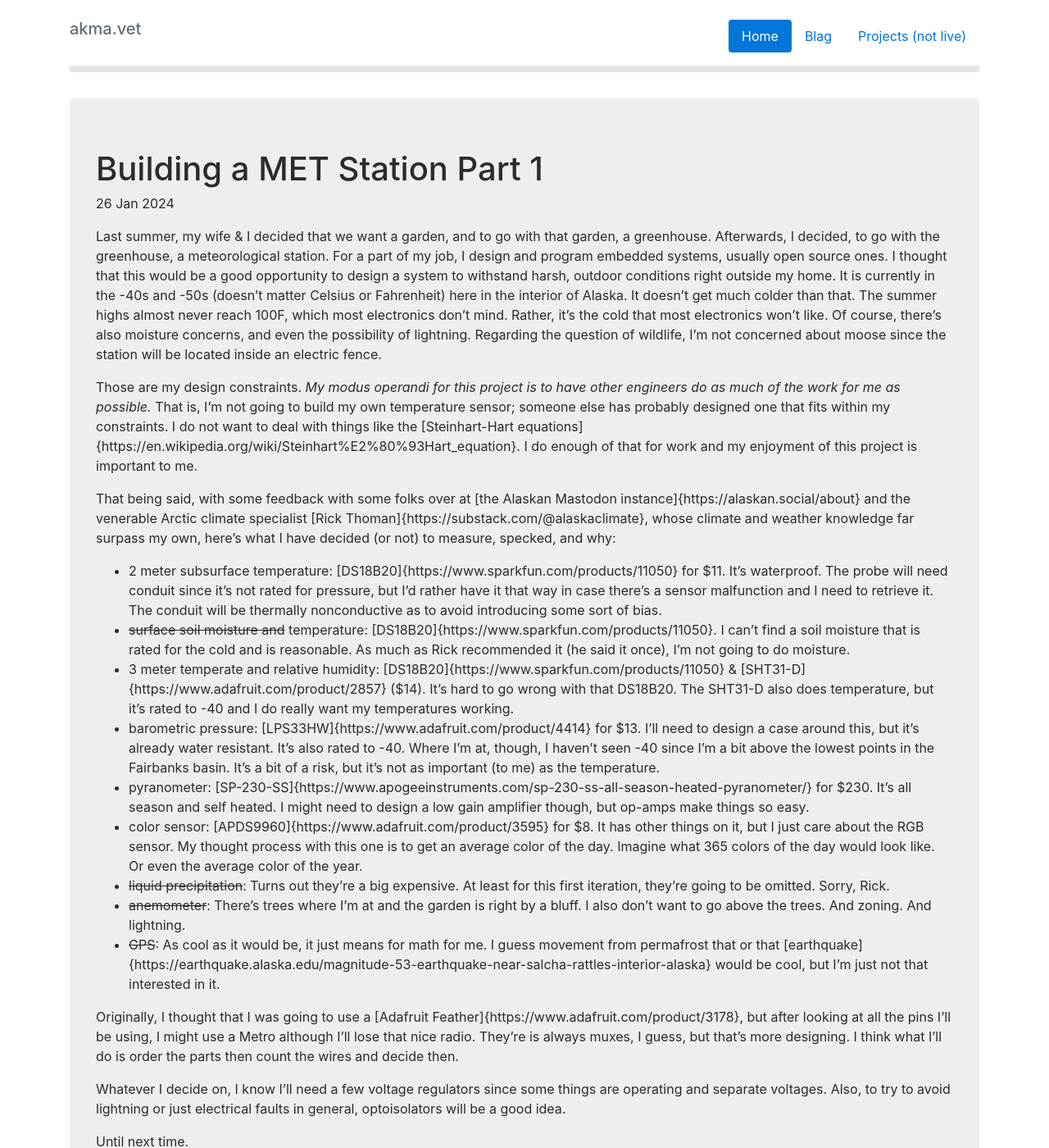
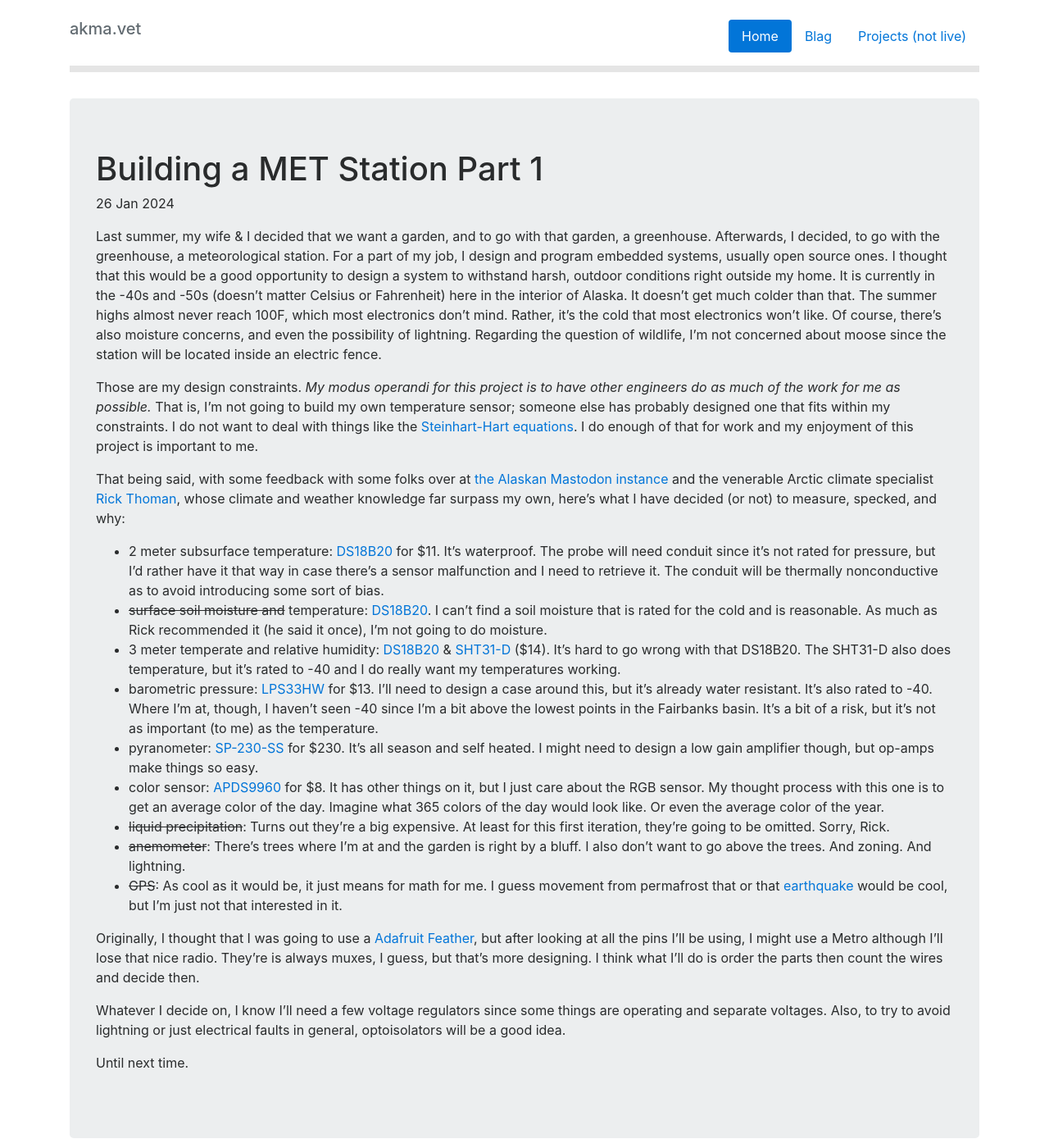
Before and after one commit to b0ndman/b0ndman.github.io, a Jekyll site: the page built from _posts/2024-01-26-building-a-met-station-part-1.md, in a window 1280 px wide and 1400 px high. Shown: the whole window at 82% size. Built offline with Jekyll 4.4.1, drawn with Linux system fonts in a browser that asks for light colours; nearby versions of some CDN libraries.

Commit message:
wrong parens

```diff
--- a/_posts/2024-01-26-building-a-met-station-part-1.md
+++ b/_posts/2024-01-26-building-a-met-station-part-1.md
@@ -6,21 +6,21 @@ date: 2024-01-26
 
 Last summer, my wife & I decided that we want a garden, and to go with that garden, a greenhouse. Afterwards, I decided, to go with the greenhouse, a meteorological station. For a part of my job, I design and program embedded systems, usually open source ones. I thought that this would be a good opportunity to design a system to withstand harsh, outdoor conditions right outside my home. It is currently in the -40s and -50s (doesn't matter Celsius or Fahrenheit) here in the interior of Alaska. It doesn't get much colder than that. The summer highs almost never reach 100F, which most electronics don't mind. Rather, it's the cold that most electronics won't like. Of course, there's also moisture concerns, and even the possibility of lightning. Regarding the question of wildlife, I'm not concerned about moose since the station will be located inside an electric fence.
 
-Those are my design constraints. *My modus operandi for this project is to have other engineers do as much of the work for me as possible.* That is, I'm not going to build my own temperature sensor; someone else has probably designed one that fits within my constraints. I do not want to deal with things like the [Steinhart-Hart equations]{https://en.wikipedia.org/wiki/Steinhart%E2%80%93Hart_equation}. I do enough of that for work and my enjoyment of this project is important to me.
+Those are my design constraints. *My modus operandi for this project is to have other engineers do as much of the work for me as possible.* That is, I'm not going to build my own temperature sensor; someone else has probably designed one that fits within my constraints. I do not want to deal with things like the [Steinhart-Hart equations](https://en.wikipedia.org/wiki/Steinhart%E2%80%93Hart_equation). I do enough of that for work and my enjoyment of this project is important to me.
 
-That being said, with some feedback with some folks over at [the Alaskan Mastodon instance]{https://alaskan.social/about} and the venerable Arctic climate specialist [Rick Thoman]{https://substack.com/@alaskaclimate}, whose climate and weather knowledge far surpass my own, here's what I have decided (or not) to measure, specked, and why:
+That being said, with some feedback with some folks over at [the Alaskan Mastodon instance](https://alaskan.social/about) and the venerable Arctic climate specialist [Rick Thoman](https://substack.com/@alaskaclimate), whose climate and weather knowledge far surpass my own, here's what I have decided (or not) to measure, specked, and why:
 
-- 2 meter subsurface temperature: [DS18B20]{https://www.sparkfun.com/products/11050} for $11. It's waterproof. The probe will need conduit since it's not rated for pressure, but I'd rather have it that way in case there's a sensor malfunction and I need to retrieve it. The conduit will be thermally nonconductive as to avoid introducing some sort of bias.
-- ~~surface soil moisture and~~ temperature: [DS18B20]{https://www.sparkfun.com/products/11050}. I can't find a soil moisture that is rated for the cold and is reasonable. As much as Rick recommended it (he said it once), I'm not going to do moisture.
-- 3 meter temperate and relative humidity: [DS18B20]{https://www.sparkfun.com/products/11050} & [SHT31-D]{https://www.adafruit.com/product/2857} ($14). It's hard to go wrong with that DS18B20. The SHT31-D also does temperature, but it's rated to -40 and I do really want my temperatures working.
-- barometric pressure: [LPS33HW]{https://www.adafruit.com/product/4414} for $13. I'll need to design a case around this, but it's already water resistant. It's also rated to -40. Where I'm at, though, I haven't seen -40 since I'm a bit above the lowest points in the Fairbanks basin. It's a bit of a risk, but it's not as important (to me) as the temperature.
-- pyranometer: [SP-230-SS]{https://www.apogeeinstruments.com/sp-230-ss-all-season-heated-pyranometer/} for $230. It's all season and self heated. I might need to design a low gain amplifier though, but op-amps make things so easy.
-- color sensor: [APDS9960]{https://www.adafruit.com/product/3595} for $8. It has other things on it, but I just care about the RGB sensor. My thought process with this one is to get an average color of the day. Imagine what 365 colors of the day would look like. Or even the average color of the year.
+- 2 meter subsurface temperature: [DS18B20](https://www.sparkfun.com/products/11050) for $11. It's waterproof. The probe will need conduit since it's not rated for pressure, but I'd rather have it that way in case there's a sensor malfunction and I need to retrieve it. The conduit will be thermally nonconductive as to avoid introducing some sort of bias.
+- ~~surface soil moisture and~~ temperature: [DS18B20](https://www.sparkfun.com/products/11050). I can't find a soil moisture that is rated for the cold and is reasonable. As much as Rick recommended it (he said it once), I'm not going to do moisture.
+- 3 meter temperate and relative humidity: [DS18B20](https://www.sparkfun.com/products/11050) & [SHT31-D](https://www.adafruit.com/product/2857) ($14). It's hard to go wrong with that DS18B20. The SHT31-D also does temperature, but it's rated to -40 and I do really want my temperatures working.
+- barometric pressure: [LPS33HW](https://www.adafruit.com/product/4414) for $13. I'll need to design a case around this, but it's already water resistant. It's also rated to -40. Where I'm at, though, I haven't seen -40 since I'm a bit above the lowest points in the Fairbanks basin. It's a bit of a risk, but it's not as important (to me) as the temperature.
+- pyranometer: [SP-230-SS](https://www.apogeeinstruments.com/sp-230-ss-all-season-heated-pyranometer/) for $230. It's all season and self heated. I might need to design a low gain amplifier though, but op-amps make things so easy.
+- color sensor: [APDS9960](https://www.adafruit.com/product/3595) for $8. It has other things on it, but I just care about the RGB sensor. My thought process with this one is to get an average color of the day. Imagine what 365 colors of the day would look like. Or even the average color of the year.
 - ~~liquid precipitation~~: Turns out they're a big expensive. At least for this first iteration, they're going to be omitted. Sorry, Rick.
 - ~~anemometer~~: There's trees where I'm at and the garden is right by a bluff. I also don't want to go above the trees. And zoning. And lightning.
-- ~~GPS~~: As cool as it would be, it just means for math for me. I guess movement from permafrost that or that [earthquake]{https://earthquake.alaska.edu/magnitude-53-earthquake-near-salcha-rattles-interior-alaska} would be cool, but I'm just not that interested in it.
+- ~~GPS~~: As cool as it would be, it just means for math for me. I guess movement from permafrost that or that [earthquake](https://earthquake.alaska.edu/magnitude-53-earthquake-near-salcha-rattles-interior-alaska) would be cool, but I'm just not that interested in it.
 
-Originally, I thought that I was going to use a [Adafruit Feather]{https://www.adafruit.com/product/3178}, but after looking at all the pins I'll be using, I might use a Metro although I'll lose that nice radio. They're is always muxes, I guess, but that's more designing. I think what I'll do is order the parts then count the wires and decide then.
+Originally, I thought that I was going to use a [Adafruit Feather](https://www.adafruit.com/product/3178), but after looking at all the pins I'll be using, I might use a Metro although I'll lose that nice radio. They're is always muxes, I guess, but that's more designing. I think what I'll do is order the parts then count the wires and decide then.
 
 Whatever I decide on, I know I'll need a few voltage regulators since some things are operating and separate voltages. Also, to try to avoid lightning or just electrical faults in general, optoisolators will be a good idea.
 
```
